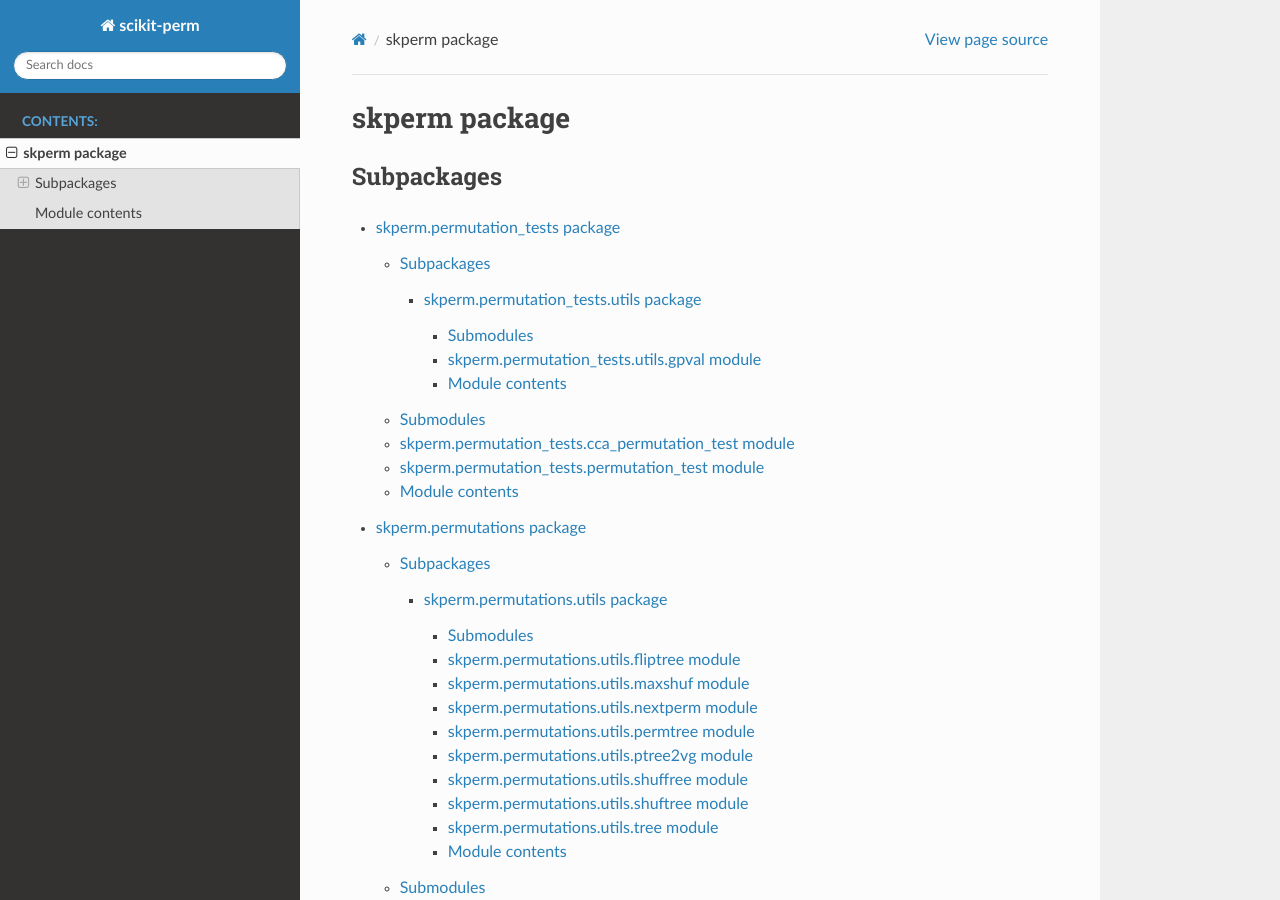
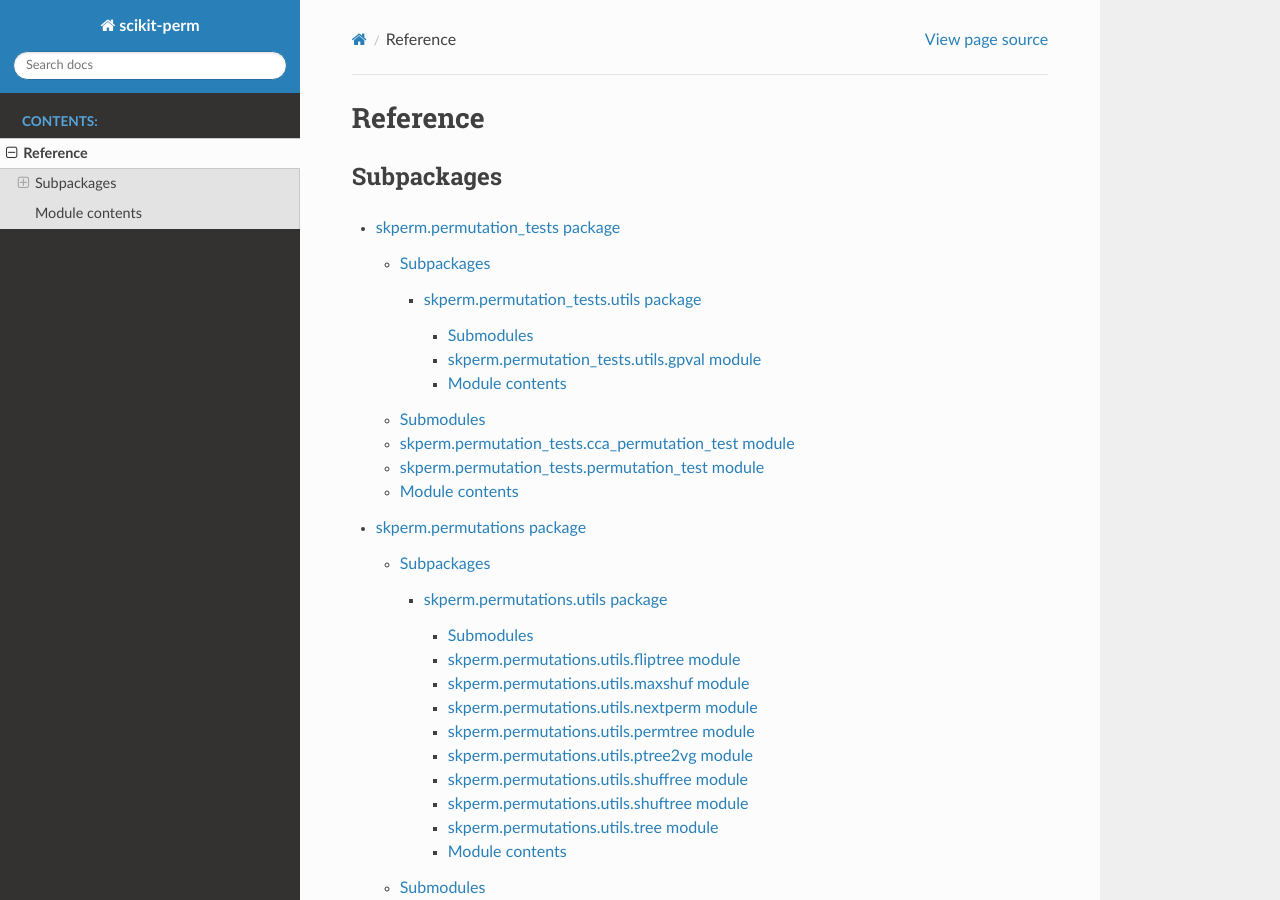
Before and after one commit to jameschapman19/scikit-palm, a Sphinx documentation site: the page built from docs/source/package_reference/skperm.rst, in a window 1280 px wide and 900 px high. Built offline with Sphinx 7.4.7 and the Read the Docs theme 2.0.0, drawn with Linux system fonts in a browser that asks for light colours; pages that are not in the unit, such as notebooks, are missing from menus.

```diff
--- a/docs/source/package_reference/skperm.rst
+++ b/docs/source/package_reference/skperm.rst
@@ -1,4 +1,4 @@
-skperm package
+Reference
 ==============
 
 Subpackages
```
